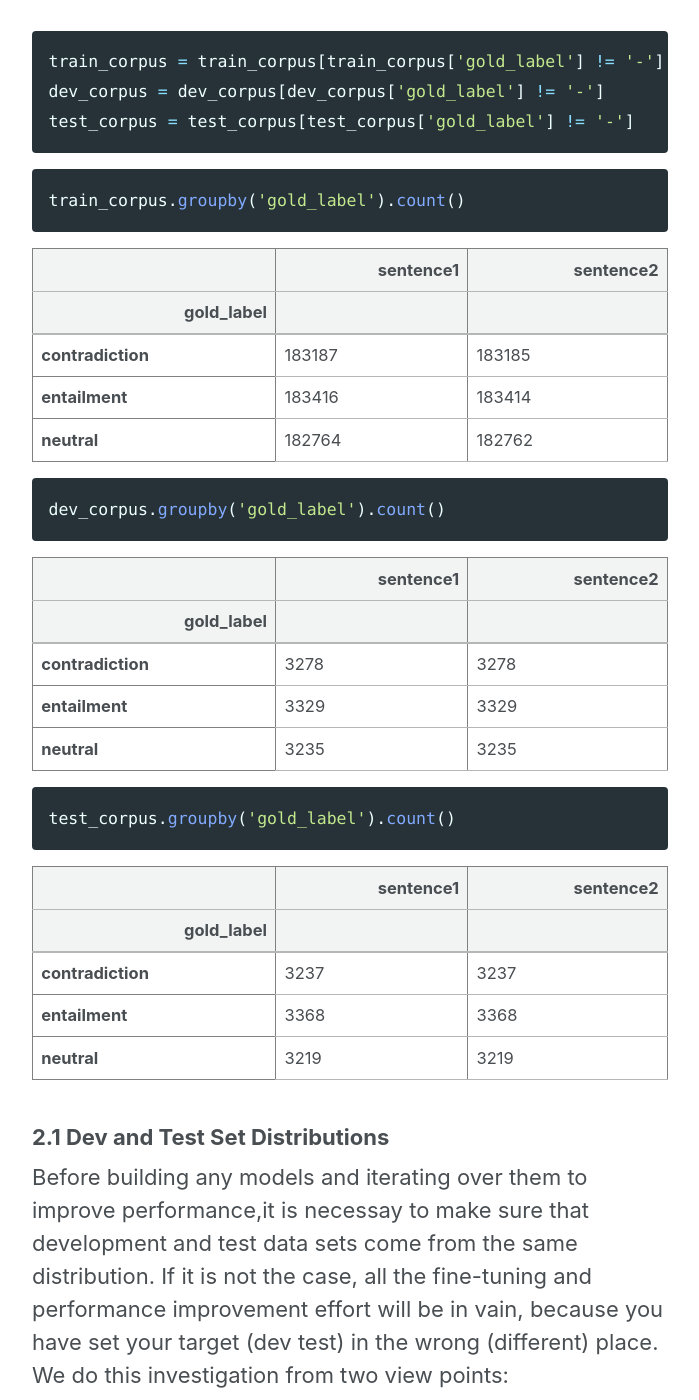
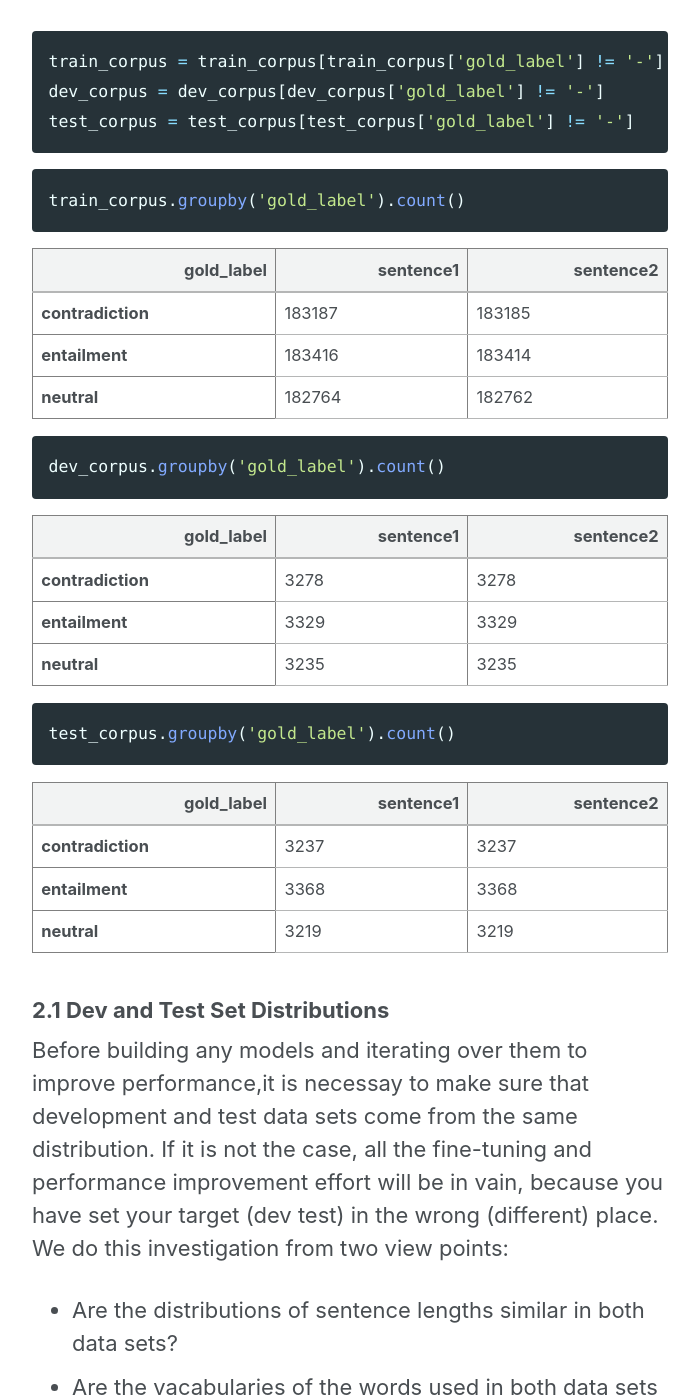
Before and after one commit to hamedhelali/hamedhelali.github.io, a Jekyll site: the page built from _posts/2020-09-02-Fine-tuning-BERT-For-NLI.md, in a window 1280 px wide and 1400 px high, scrolled down 10571 px. Shown: the whole window, without its empty margins (290-989 px from the left). Built offline with Jekyll 4.4.1, drawn with Linux system fonts in a browser that asks for light colours; nearby versions of some CDN libraries.

Commit message:
Update 2020-09-02-Fine-tuning-BERT-For-NLI.md

```diff
--- a/_posts/2020-09-02-Fine-tuning-BERT-For-NLI.md
+++ b/_posts/2020-09-02-Fine-tuning-BERT-For-NLI.md
@@ -84,7 +84,7 @@
     }
 
     .dataframe thead th {
-        text-align: right;
+        text-align: left;
     }
 </style>
 <table border="1" class="dataframe">
@@ -382,7 +382,7 @@
     }
 
     .dataframe thead th {
-        text-align: right;
+        text-align: left;
     }
 </style>
 <table border="1" class="dataframe">
@@ -450,20 +450,15 @@
     }
 
     .dataframe thead th {
-        text-align: right;
+        text-align: left;
     }
 </style>
 <table border="1" class="dataframe">
   <thead>
-    <tr style="text-align: right;">
-      <th></th>
+    <tr style="text-align: left;">
+      <th>gold_label</th>
       <th>sentence1</th>
       <th>sentence2</th>
-    </tr>
-    <tr>
-      <th>gold_label</th>
-      <th></th>
-      <th></th>
     </tr>
   </thead>
   <tbody>
@@ -507,20 +502,15 @@
     }
 
     .dataframe thead th {
-        text-align: right;
+        text-align: left;
     }
 </style>
 <table border="1" class="dataframe">
   <thead>
-    <tr style="text-align: right;">
-      <th></th>
+    <tr style="text-align: left;">
+      <th>gold_label</th>
       <th>sentence1</th>
       <th>sentence2</th>
-    </tr>
-    <tr>
-      <th>gold_label</th>
-      <th></th>
-      <th></th>
     </tr>
   </thead>
   <tbody>
@@ -564,20 +554,15 @@
     }
 
     .dataframe thead th {
-        text-align: right;
+        text-align: left;
     }
 </style>
 <table border="1" class="dataframe">
   <thead>
-    <tr style="text-align: right;">
-      <th></th>
+    <tr style="text-align: left;">
+      <th>gold_label</th>
       <th>sentence1</th>
       <th>sentence2</th>
-    </tr>
-    <tr>
-      <th>gold_label</th>
-      <th></th>
-      <th></th>
     </tr>
   </thead>
   <tbody>
```
